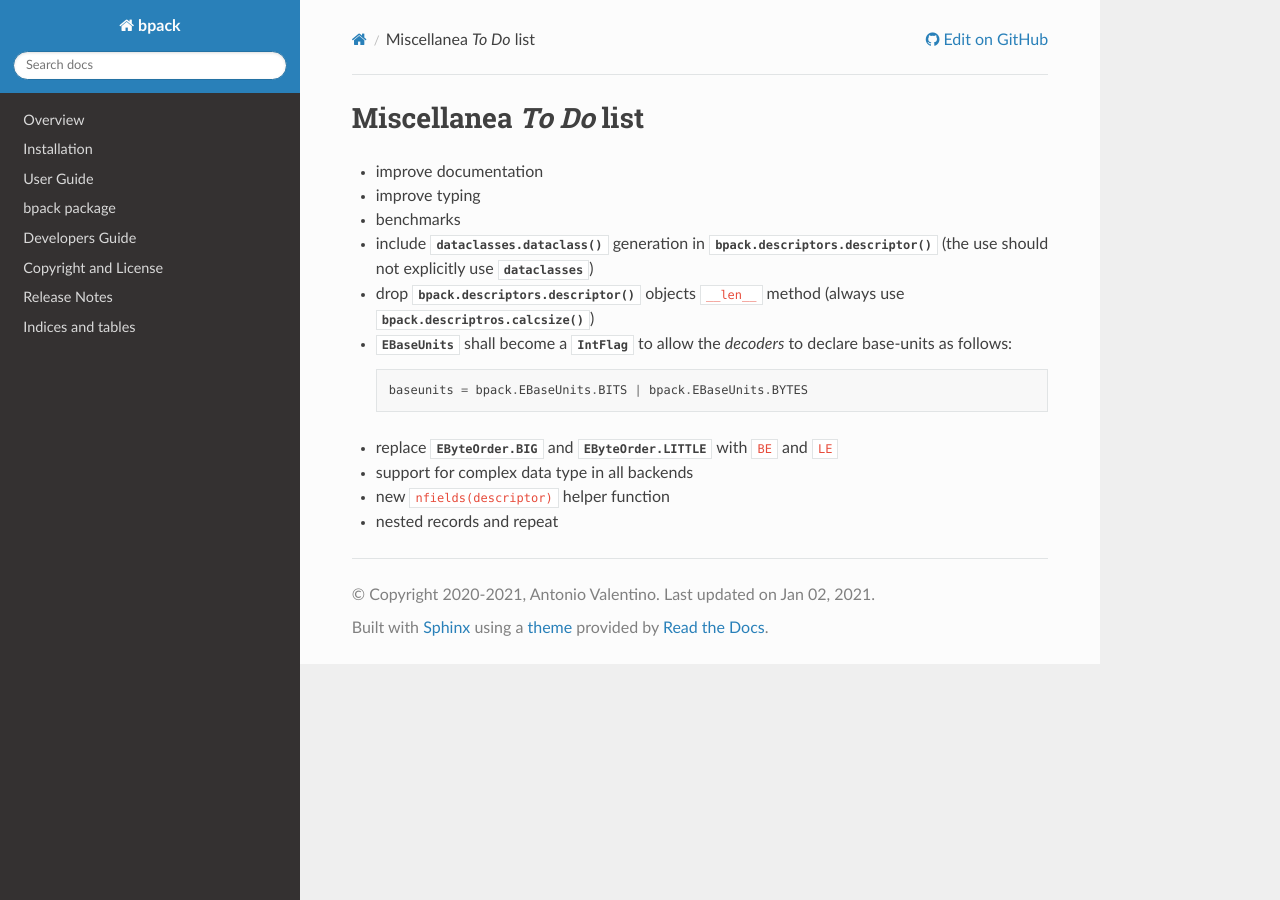
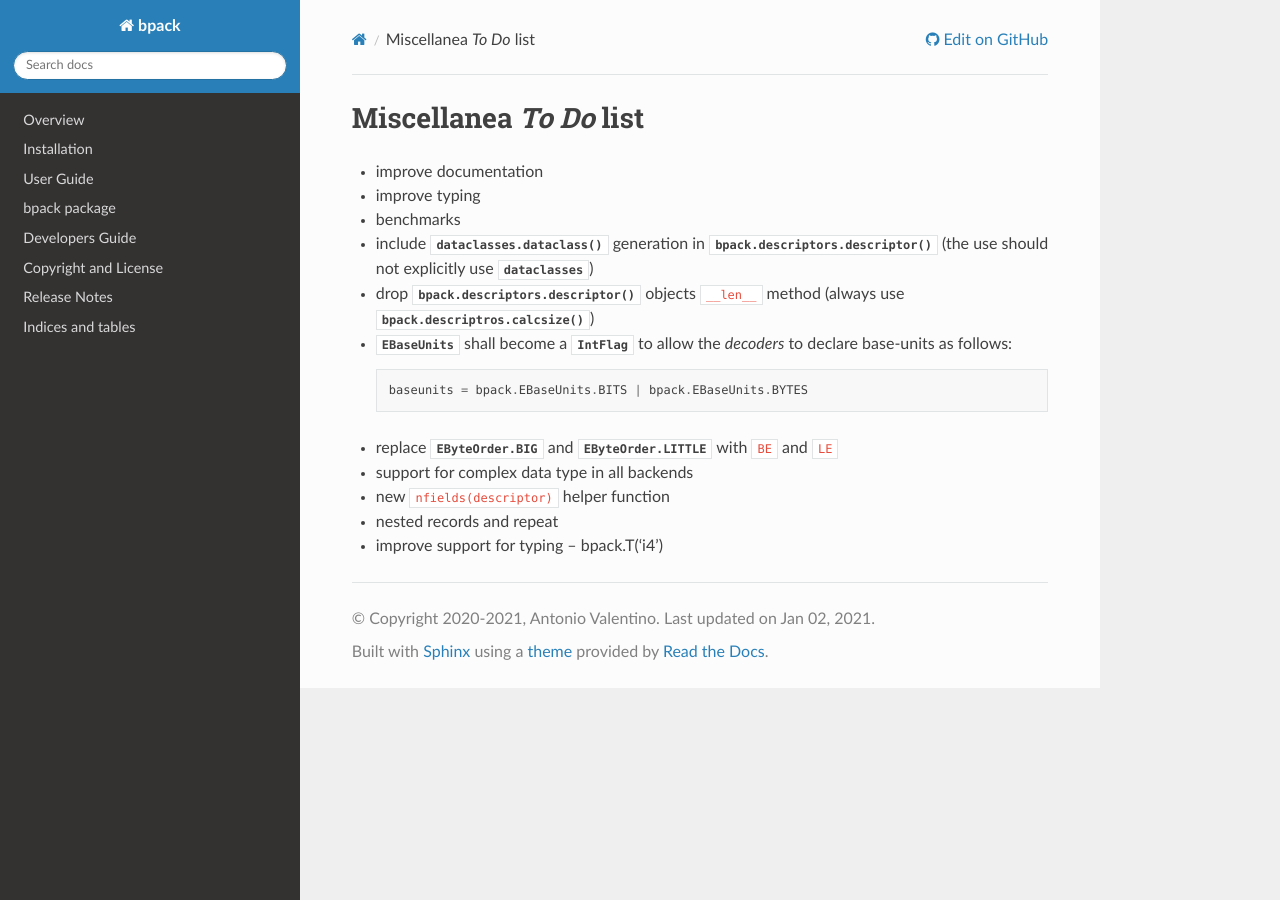
Before and after one commit to avalentino/bpack, a Sphinx documentation site: the page built from docs/TODO.rst, in a window 1280 px wide. Built offline with Sphinx 7.4.7 and the Read the Docs theme 2.0.0, drawn with Linux system fonts in a browser that asks for light colours; the version number is read from the project's files by our own code.

Commit message:
Update todo

```diff
--- a/docs/TODO.rst
+++ b/docs/TODO.rst
@@ -21,3 +21,4 @@ Miscellanea *To Do* list
 * support for complex data type in all backends
 * new ``nfields(descriptor)`` helper function
 * nested records and repeat
+* improve support for typing -- bpack.T('i4')
```
